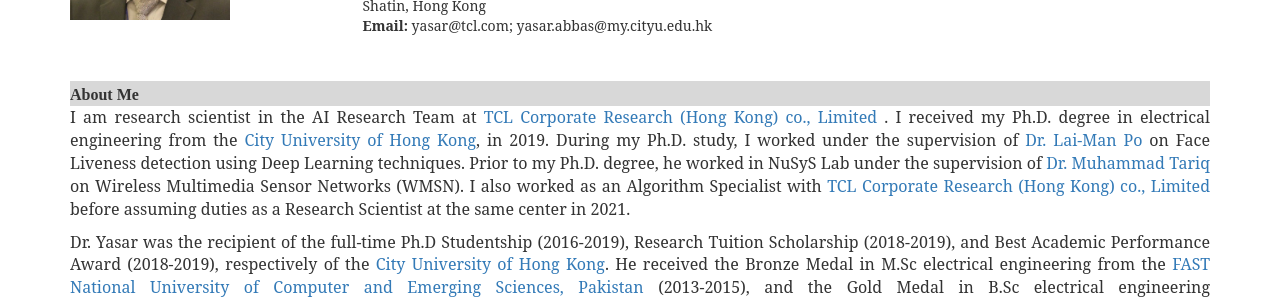
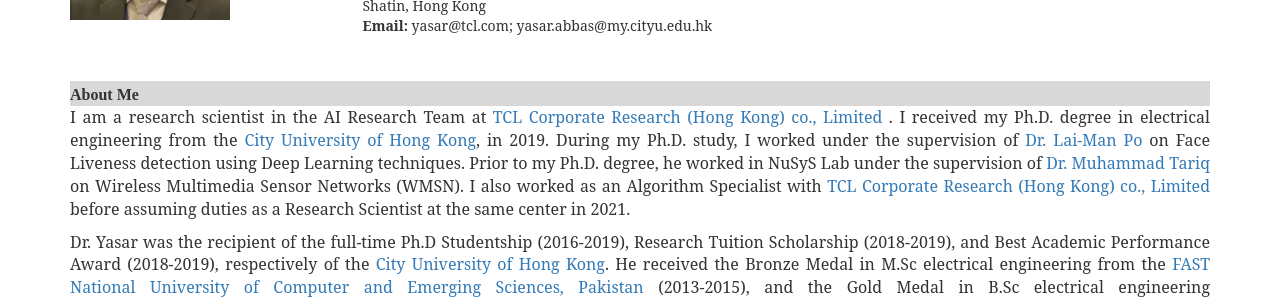
Before and after one commit to yasar-rehman/yasar, a Jekyll site: the page built from index.html, in a window 1280 px wide. Shown: the part 237-537 px from the top of the page. Built offline with Jekyll 4.4.1, drawn with Linux system fonts in a browser that asks for light colours; some web fonts are replaced.

Commit message:
Update index.html

```diff
--- a/index.html
+++ b/index.html
@@ -39,7 +39,7 @@
             				<font face="Serif, Times New Roman" size="3" color=""#8da9ca">
         					<b>About Me</b>
         						</font></td></tr></table>
-			<p style="font-family: 'Serif', Times New Roman; font-size: 16px"> I am research scientist in the AI Research Team at
+			<p style="font-family: 'Serif', Times New Roman; font-size: 16px"> I am a research scientist in the AI Research Team at
 				<a href="http://tclrd.com.hk/"> TCL Corporate Research (Hong Kong) co., Limited </a>.
 
 
```
